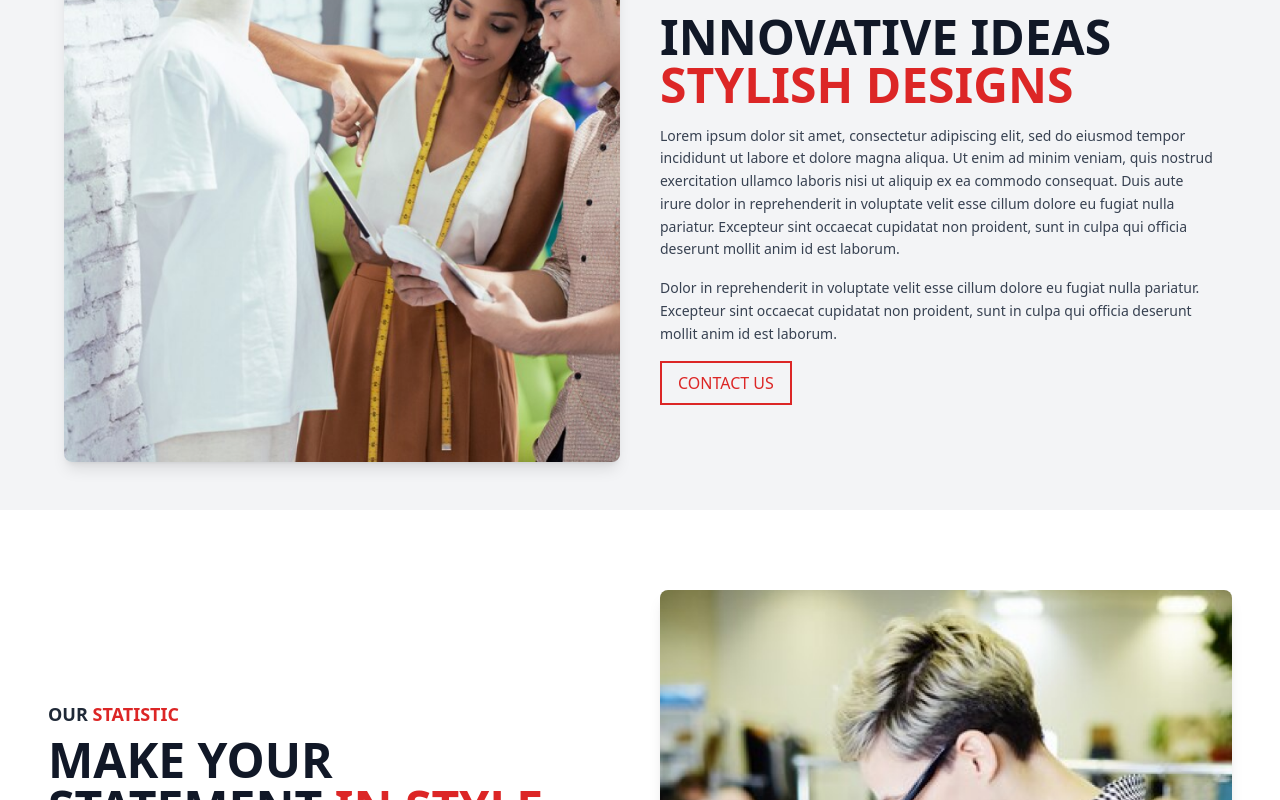
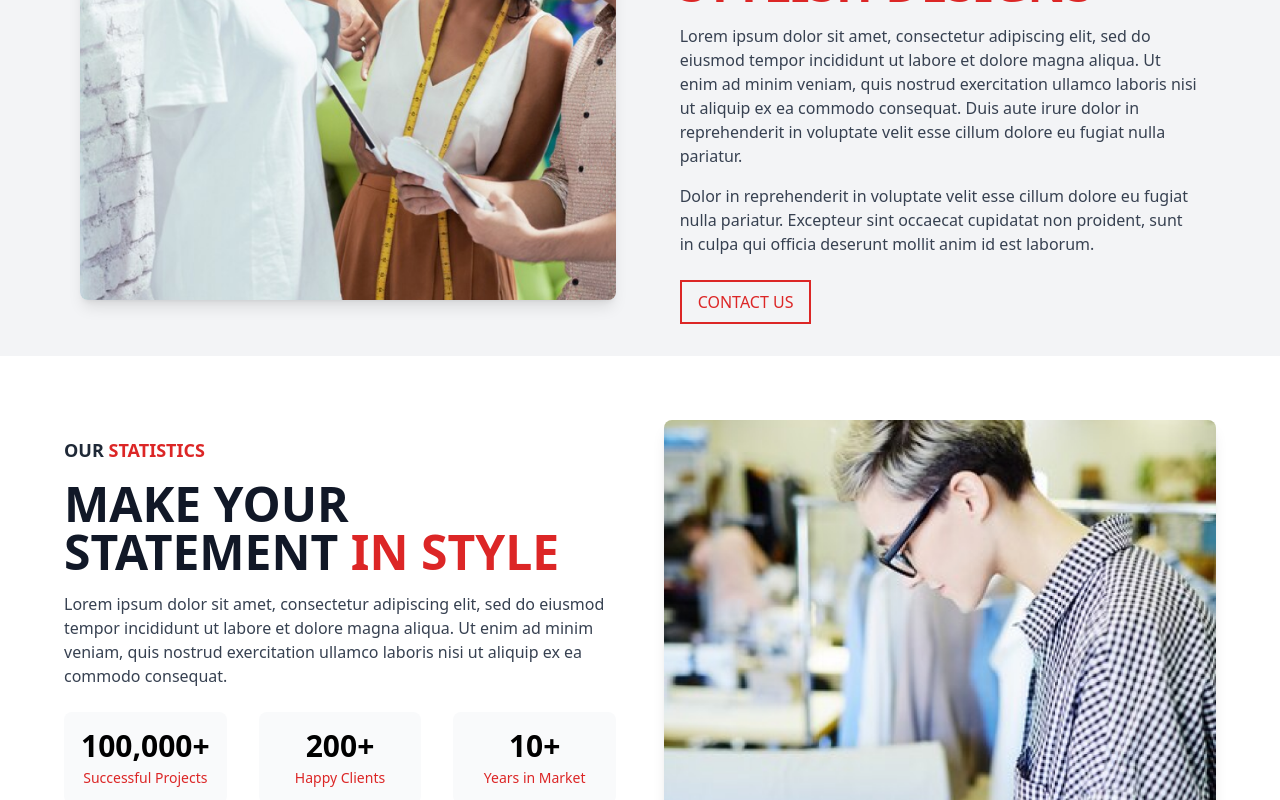
Before and after one commit to shivamjha1804/PriyanshGarments, a React (Vite) app: page / in a window 1280 px wide. Shown: the part 1840-2640 px from the top of the page. Built offline with nearby package versions, Linux system fonts and the light colour scheme.

Commit message:
12:23/31-05

```diff
--- a/package.json
+++ b/package.json
@@ -17,7 +17,8 @@
     "lucide-react": "^0.511.0",
     "postcss": "^8.5.1",
     "react": "^18.3.1",
-    "react-dom": "^18.3.1"
+    "react-dom": "^18.3.1",
+    "react-icons": "^5.5.0"
   },
   "devDependencies": {
     "@eslint/js": "^9.13.0",
--- a/src/components/InovationIdea/InovationIdea.jsx
+++ b/src/components/InovationIdea/InovationIdea.jsx
@@ -3,42 +3,44 @@ import InovationImage from "../../assets/Inovation/InovationImage.png";
 
 const InnovationIdea = () => {
   return (
-    <div className="w-full mx-auto mt-5 bg-gray-100 py-6 px-6 sm:px-12 lg:px-16 sm:py-12 flex flex-col lg:flex-row items-center lg:items-start space-y-8 lg:space-y-0">
+    <div className="w-full mx-auto bg-gray-100 py-8 px-4 sm:px-8 md:px-12 lg:px-16 xl:px-20 flex flex-col lg:flex-row items-center gap-8 lg:gap-12">
       {/* Image Section */}
-      <div className="flex justify-center lg:w-1/2">
+      <div className="w-full lg:w-1/2 flex justify-center">
         <img
           src={InovationImage}
           alt="Innovation Image"
-          className="w-full max-w-[600px] h-[450px] sm:h-[550px] object-cover rounded-lg shadow-lg"
+          className="w-full max-w-full h-auto sm:max-w-[500px] md:max-w-[600px] object-cover rounded-lg shadow-lg"
+          style={{ height: "clamp(300px, 50vh, 550px)" }}
         />
       </div>
 
       {/* Text Content */}
-      <div className="w-full flex justify-center self-center lg:justify-start lg:items-start lg:w-1/2 space-y-4 ml-10">
-        <div className="text-center lg:text-left lg:w-full space-y-4 px-4 sm:px-0">
-          <h1 className="text-lg sm:text-lg font-bold text-gray-800 mb-2">
+      <div className="w-full lg:w-1/2 flex flex-col items-center lg:items-start space-y-4 lg:space-y-6 lg:pl-4">
+        <div className="text-center lg:text-left max-w-2xl">
+          <h1 className="text-base sm:text-lg font-bold text-gray-800">
             WE GAVE <span className="text-red-600">THE BEST</span>
           </h1>
-          <h2 className="text-3xl sm:text-4xl lg:text-5xl font-bold text-gray-900 mb-4">
-            INNOVATIVE IDEAS <br />
+          <h2 className="text-2xl sm:text-3xl md:text-4xl lg:text-5xl font-bold text-gray-900 mt-2 mb-3 sm:mb-4">
+            INNOVATIVE IDEAS <br className="hidden sm:block" />
             <span className="text-red-600">STYLISH DESIGNS</span>
           </h2>
-          <p className="text-sm text-gray-700 leading-relaxed mb-4">
+          <div className="space-y-3 sm:space-y-4">
+            <p className="text-sm sm:text-base text-gray-700 leading-relaxed">
               Lorem ipsum dolor sit amet, consectetur adipiscing elit, sed do
-            eiusmod tempor incididunt ut labore et dolore magna aliqua. Ut enim
-            ad minim veniam, quis nostrud exercitation ullamco laboris nisi ut
-            aliquip ex ea commodo consequat. Duis aute irure dolor in
-            reprehenderit in voluptate velit esse cillum dolore eu fugiat nulla
-            pariatur. Excepteur sint occaecat cupidatat non proident, sunt in
-            culpa qui officia deserunt mollit anim id est laborum.
+              eiusmod tempor incididunt ut labore et dolore magna aliqua. Ut
+              enim ad minim veniam, quis nostrud exercitation ullamco laboris
+              nisi ut aliquip ex ea commodo consequat. Duis aute irure dolor in
+              reprehenderit in voluptate velit esse cillum dolore eu fugiat
+              nulla pariatur.
             </p>
-          <p className="text-sm text-gray-700 leading-relaxed mb-6">
+            <p className="text-sm sm:text-base text-gray-700 leading-relaxed">
               Dolor in reprehenderit in voluptate velit esse cillum dolore eu
               fugiat nulla pariatur. Excepteur sint occaecat cupidatat non
               proident, sunt in culpa qui officia deserunt mollit anim id est
               laborum.
             </p>
-          <button className="border-2 text-base border-red-600 text-red-600 px-4 py-2 hover:bg-red-700 hover:text-white transition duration-300 ease-in-out">
+          </div>
+          <button className="mt-4 sm:mt-6 border-2 border-red-600 text-red-600 px-4 py-2 text-sm sm:text-base hover:bg-red-700 hover:text-white transition duration-300 ease-in-out">
             CONTACT US
           </button>
         </div>
--- a/src/components/Services/Services.jsx
+++ b/src/components/Services/Services.jsx
@@ -2,54 +2,74 @@ import React from "react";
 import watchImage from "../../assets/Services/ServiceWatch.png";
 
 const Services = () => {
+  const services = [
+    {
+      title: "Fast Response",
+      description: "Lorem ipsum dolor sit amet, consectetur adipiscing elit.",
+    },
+    {
+      title: "Quality Work",
+      description: "Sed do eiusmod tempor incididunt ut labore et dolore.",
+    },
+    {
+      title: "Expert Team",
+      description: "Ut enim ad minim veniam, quis nostrud exercitation.",
+    },
+    {
+      title: "24/7 Support",
+      description: "Duis aute irure dolor in reprehenderit in voluptate.",
+    },
+  ];
+
   return (
-    <div className="w-full py-12 px-6 sm:px-12 bg-gray-100 flex flex-col lg:flex-row">
+    <div className="w-full py-8 sm:py-10 md:py-12 lg:py-16 px-4 sm:px-6 md:px-8 lg:px-12 xl:px-16 bg-gray-100">
+      <div className="max-w-7xl mx-auto flex flex-col lg:flex-row gap-6 md:gap-8 lg:gap-10 xl:gap-12">
         {/* Services Grid Section */}
-      <div className="lg:w-1/2 space-y-0 lg:space-y-0 lg:grid lg:grid-cols-2 lg:gap-2">
-        {[1, 2, 3, 4].map((item, index) => {
-          return (
+        <div className="w-full lg:w-1/2 grid grid-cols-1 sm:grid-cols-2 gap-3 sm:gap-4 md:gap-5">
+          {services.map((service, index) => (
             <div
               key={index}
-              className="flex flex-col items-center justify-center bg-black h-[250px] px-8 py-8 text-center rounded-md shadow-lg"
+              className="flex flex-col items-center justify-center bg-black p-6 sm:p-7 md:p-8 text-center rounded-md shadow-lg hover:shadow-xl transition-shadow duration-300 h-[200px] sm:h-[220px] md:h-[240px] lg:h-[250px]"
             >
               <img
                 src={watchImage}
-                alt="Service"
-                className="w-15 h-15 object-cover mb-4 rounded-full"
+                alt={service.title}
+                className="w-12 h-12 sm:w-14 sm:h-14 md:w-16 md:h-16 object-contain mb-3 sm:mb-4"
               />
-              <h3 className="text-lg font-bold text-white mb-2">
-                Fast Response
+              <h3 className="text-base sm:text-lg md:text-xl font-bold text-white mb-2">
+                {service.title}
               </h3>
-              <p className="text-white text-xs w-3/4 mx-auto">
-                Lorem ipsum dolor sit amet, consectetur adipiscing elit.
+              <p className="text-white text-xs sm:text-sm md:text-[0.9rem] leading-snug w-4/5 mx-auto">
+                {service.description}
               </p>
             </div>
-          );
-        })}
+          ))}
         </div>
 
         {/* Title Section */}
-      <div className="lg:w-1/2 lg:ml-10 self-center space-y-4">
-        <h1 className="text-lg font-bold text-gray-800">
-          OUR <span className="text-red-600">SERVICE</span>
+        <div className="w-full lg:w-1/2 flex flex-col justify-center space-y-4 sm:space-y-5 md:space-y-6 lg:pl-6 xl:pl-8">
+          <h1 className="text-base sm:text-lg md:text-xl font-bold text-gray-800 text-center lg:text-left">
+            OUR <span className="text-red-600">SERVICES</span>
           </h1>
-        <h2 className="text-3xl sm:text-4xl lg:text-5xl font-semibold text-gray-900">
-          WE ARE DEDICATED <span className="text-red-600">TO OUR WORK</span>
+          <h2 className="text-2xl sm:text-3xl md:text-4xl lg:text-[2.8rem] xl:text-5xl font-semibold text-gray-900 text-center lg:text-left leading-tight">
+            WE ARE DEDICATED <br className="hidden sm:block" />
+            <span className="text-red-600">TO OUR WORK</span>
           </h2>
-        <p className="text-sm sm:text-sm text-gray-700 leading-relaxed max-w-3xl mx-auto">
+          <div className="space-y-3 sm:space-y-4">
+            <p className="text-sm sm:text-[0.92rem] md:text-base text-gray-700 leading-relaxed">
               Lorem ipsum dolor sit amet, consectetur adipiscing elit, sed do
-          eiusmod tempor incididunt ut labore et dolore magna aliqua. Ut enim ad
-          minim veniam, quis nostrud exercitation ullamco laboris nisi ut
-          aliquip ex ea commodo consequat. Duis aute irure dolor in
-          reprehenderit in voluptate velit esse cillum dolore eu fugiat nulla
-          pariatur.
+              eiusmod tempor incididunt ut labore et dolore magna aliqua. Ut
+              enim ad minim veniam, quis nostrud exercitation ullamco laboris
+              nisi ut aliquip ex ea commodo consequat.
             </p>
-        <p className="text-sm sm:text-sm text-gray-700 leading-relaxed max-w-3xl mx-auto">
+            <p className="text-sm sm:text-[0.92rem] md:text-base text-gray-700 leading-relaxed">
               Excepteur sint occaecat cupidatat non proident, sunt in culpa qui
-          officia deserunt mollit anim id est laborum. Duis aute irure dolor in
-          reprehenderit in voluptate velit esse cillum dolore eu fugiat nulla
-          pariatur.
+              officia deserunt mollit anim id est laborum. Duis aute irure dolor
+              in reprehenderit in voluptate velit esse cillum dolore eu fugiat
+              nulla pariatur.
             </p>
+          </div>
+        </div>
       </div>
     </div>
   );
--- a/src/components/Statistics/Statistics.jsx
+++ b/src/components/Statistics/Statistics.jsx
@@ -1,7 +1,6 @@
 import React, { useEffect, useState } from "react";
 import StatisticsImage from "../../assets/Statistics/StatisticsImage.png";
 
-// Counter function to animate numbers
 const useCounter = (start, end, duration) => {
   const [count, setCount] = useState(start);
 
@@ -26,78 +25,83 @@ const useCounter = (start, end, duration) => {
 const Statistics = () => {
   const [inView, setInView] = useState(false);
 
+  useEffect(() => {
     const handleScroll = () => {
       const statsElement = document.getElementById("stats");
+      if (statsElement) {
         const rect = statsElement.getBoundingClientRect();
-    if (rect.top >= 0 && rect.bottom <= window.innerHeight) {
-      setInView(true);
+        setInView(rect.top <= window.innerHeight * 0.75 && rect.bottom >= 0);
       }
     };
 
-  useEffect(() => {
+    // Initial check
+    handleScroll();
+
     window.addEventListener("scroll", handleScroll);
-    return () => {
-      window.removeEventListener("scroll", handleScroll);
-    };
+    return () => window.removeEventListener("scroll", handleScroll);
   }, []);
 
-  const successfulProjects = useCounter(0, 100000, 2000); // 2 seconds animation
+  const successfulProjects = useCounter(0, 100000, 2000);
   const happyClients = useCounter(0, 200, 2000);
   const yearsInMarket = useCounter(0, 10, 2000);
 
   return (
-    <div className="w-full px-6 sm:px-12 bg-white flex flex-col lg:flex-row justify-center items-center py-12">
-      <div className="max-w-7xl mx-auto text-left space-y-2 lg:w-1/2 lg:self-center lg:mr-10">
+    <div className="w-full px-4 sm:px-6 md:px-8 lg:px-12 xl:px-16 bg-white flex flex-col lg:flex-row justify-center items-center py-8 md:py-12 lg:py-16 gap-8 lg:gap-12">
+      {/* Text Content */}
+      <div className="w-full lg:w-1/2 max-w-3xl mx-auto space-y-4 md:space-y-6">
         {/* Title Section */}
-        <h1 className="text-lg sm:text-lg font-bold text-gray-800 text-center lg:text-left">
-          OUR <span className="text-red-600">STATISTIC</span>
+        <div className="text-center lg:text-left space-y-3 md:space-y-4">
+          <h1 className="text-base md:text-lg font-bold text-gray-800">
+            OUR <span className="text-red-600">STATISTICS</span>
           </h1>
-        <h2 className="text-4xl sm:text-5xl lg:text-5xl font-bold text-gray-900 text-center lg:text-left">
-          MAKE YOUR <br /> STATEMENT{" "}
-          <span className="text-red-600">IN STYLE</span>
+          <h2 className="text-3xl sm:text-4xl md:text-5xl font-bold text-gray-900 leading-tight">
+            MAKE YOUR <br className="hidden xs:block" />
+            STATEMENT <span className="text-red-600">IN STYLE</span>
           </h2>
-        <p className="text-sm text-gray-700 leading-relaxed text-center lg:text-left">
+          <p className="text-sm sm:text-[0.92rem] md:text-base text-gray-700 leading-relaxed">
             Lorem ipsum dolor sit amet, consectetur adipiscing elit, sed do
-          eiusmod tempor incididunt ut labore et dolore magna aliqua. Ut enim ad
-          minim veniam, quis nostrud exercitation ullamco laboris nisi ut
-          aliquip ex ea commodo consequat. Duis aute irure dolor in
-          reprehenderit in voluptate velit esse cillum dolore eu fugiat nulla
-          pariatur. Excepteur sint occaecat cupidatat non proident, sunt in
-          culpa qui officia deserunt mollit anim id est laborum.
+            eiusmod tempor incididunt ut labore et dolore magna aliqua. Ut enim
+            ad minim veniam, quis nostrud exercitation ullamco laboris nisi ut
+            aliquip ex ea commodo consequat.
           </p>
+        </div>
 
         {/* Statistics Section */}
         <div
           id="stats"
-          className="grid grid-cols-1 sm:grid-cols-2 lg:grid-cols-3 gap-7"
+          className="grid lg:grid-cols-3 md:grid-cols-3  gap-4 sm:gap-6 md:gap-8 mt-6 md:mt-8"
         >
-          <div className="p-4 text-center">
-            <h1 className="text-2xl font-bold">
-              {inView ? `${successfulProjects} +` : "0"}
+          {[
+            { value: successfulProjects, label: "Successful Projects" },
+            { value: happyClients, label: "Happy Clients" },
+            { value: yearsInMarket, label: "Years in Market" },
+          ].map((stat, index) => (
+            <div
+              key={index}
+              className="p-3 sm:p-4 text-center bg-gray-50 rounded-lg"
+            >
+              <h1 className="text-xl sm:text-2xl md:text-3xl font-bold">
+                {inView ? `${stat.value.toLocaleString()}+` : "0"}
               </h1>
-            <p className="text-sm text-red-600">Successful Projects</p>
+              <p className="text-xs sm:text-sm text-red-600 font-medium mt-1">
+                {stat.label}
+              </p>
             </div>
-          <div className="p-4 text-center">
-            <h1 className="text-2xl font-bold">
-              {inView ? `${happyClients} +` : "0"}
-            </h1>
-            <p className="text-sm text-red-600">Happy Clients</p>
-          </div>
-          <div className="p-4 text-center">
-            <h1 className="text-2xl font-bold">
-              {inView ? `${yearsInMarket} +` : "0"}
-            </h1>
-            <p className="text-sm text-red-600">Years in Market</p>
-          </div>
+          ))}
         </div>
       </div>
 
       {/* Image Section */}
-      <div className="my-8 lg:w-1/2 lg:self-center">
+      <div className="w-full lg:w-1/2 flex justify-center">
         <img
           src={StatisticsImage}
           alt="Statistics Image"
-          className="w-full max-w-2xl mx-auto object-cover rounded-lg shadow-lg"
+          className="w-full max-w-md sm:max-w-lg md:max-w-xl lg:max-w-2xl object-cover rounded-lg shadow-lg"
+          style={{
+            height: "auto",
+            maxHeight: "400px",
+            objectPosition: "center",
+          }}
         />
       </div>
     </div>
```
Also changed, not shown: src/components/Product/Product.jsx (+25 -11 lines), src/components/lowerNav/LowerNav.jsx (+75 -24 lines), 1 other file (tests, documents, lock files or other folders). Lines whose indentation alone changed are shown as unchanged.
